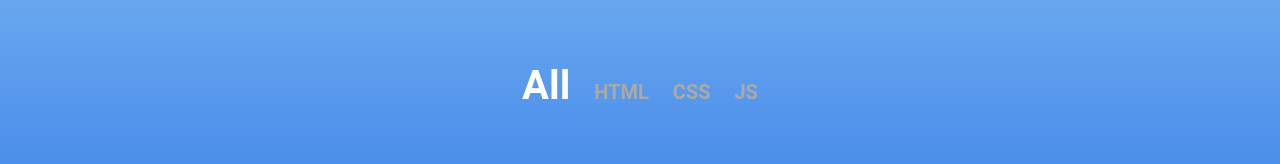
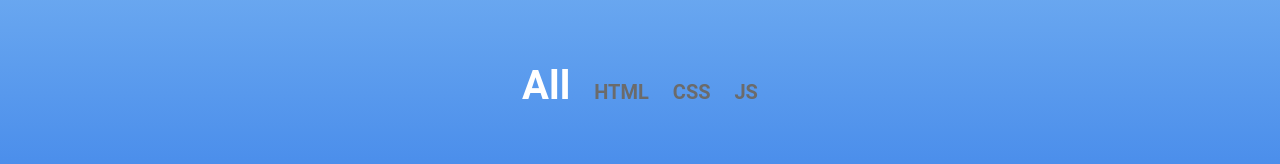
Before and after one commit to wlsdhr0831/tab-list, a plain HTML site: page index.html in a window 1280 px wide. Shown: the part 322-486 px from the top of the page. Drawn offline with Linux system fonts and the light colour scheme.

Commit message:
change color

```diff
--- a/css/tab.css
+++ b/css/tab.css
@@ -18,7 +18,7 @@
 
 .tab h2 {
   cursor: pointer;
-  color: darkgray;
+  color: rgb(107, 107, 107);
   font-size: 1.25rem;
   display: inline-block;
   transition: all 0.5s ease-in;
```
